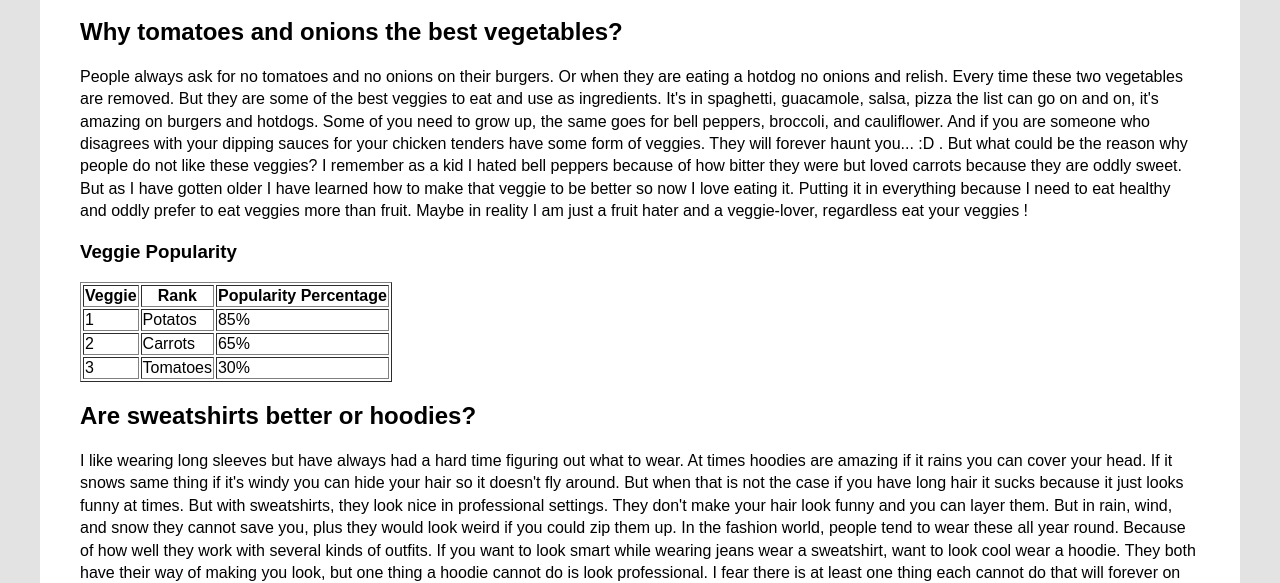
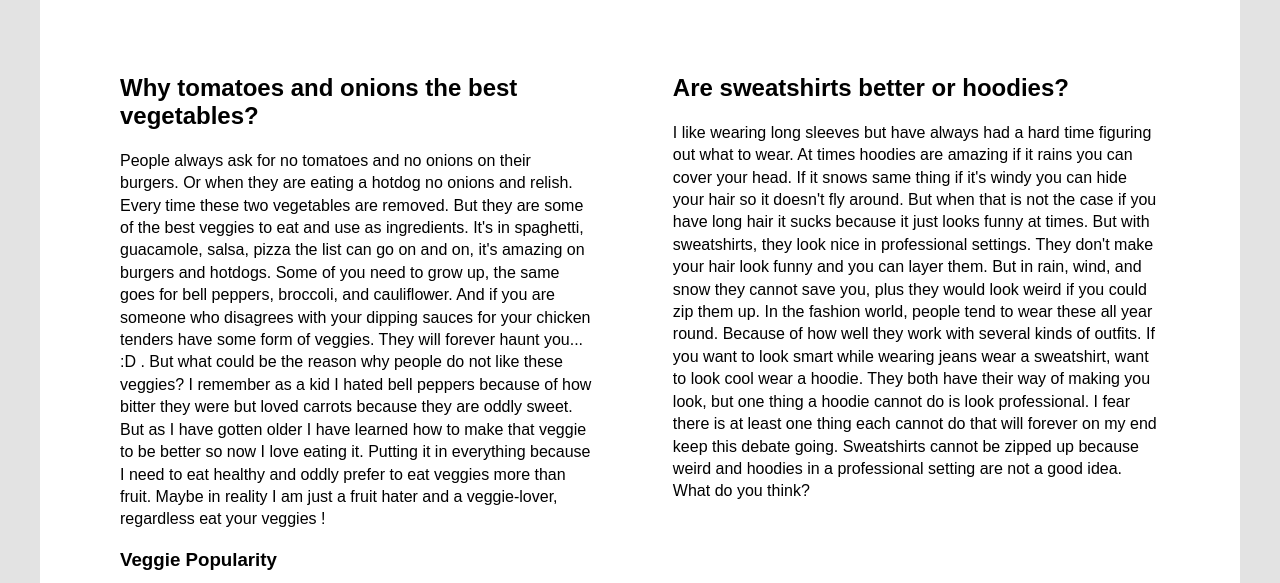
Before and after one commit to Car1ita/mi349_blog, a plain HTML site: page index.html in a window 1280 px wide. Shown: the part 217-800 px from the top of the page. Drawn offline with Linux system fonts and the light colour scheme.

Commit message:
changes to articles

```diff
--- a/style.css
+++ b/style.css
@@ -18,3 +18,12 @@ html{
   p{
       line-height: 1.4em;
   }
+
+  section{
+    display: flex;
+  }
+
+  article{
+    padding: 20px;
+    margin: 20px;
+  }
```
